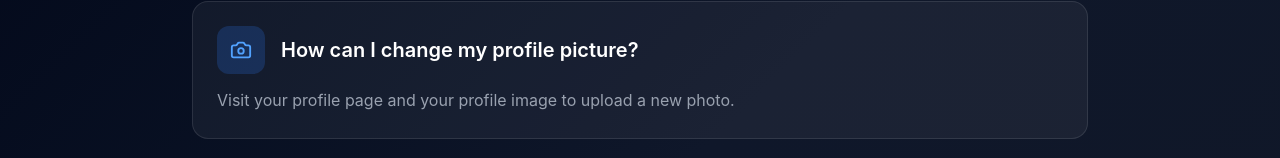
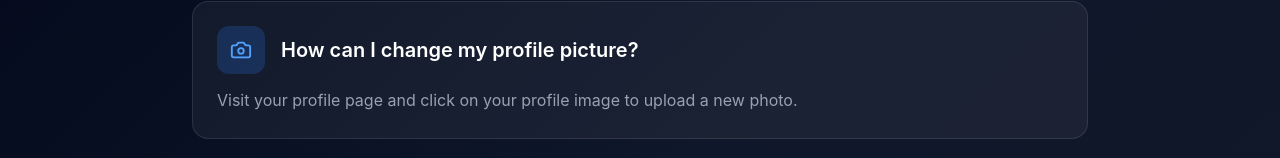
Before and after one commit to gauravkumar2005/Friendo, a React (Vite) app in the folder friendo/: page /help in a window 1280 px wide. Shown: the part 476-634 px from the top of the page. Built offline with nearby package versions, Linux system fonts and the light colour scheme.

Commit message:
update help page ui

```diff
--- a/friendo/src/pages/Help.jsx
+++ b/friendo/src/pages/Help.jsx
@@ -86,7 +86,7 @@ function Help() {
             </div>
 
             <p className="text-gray-400 leading-7">
-              Visit your profile page and
+              Visit your profile page and click on
               your profile image to upload a new photo.
             </p>
 
```
